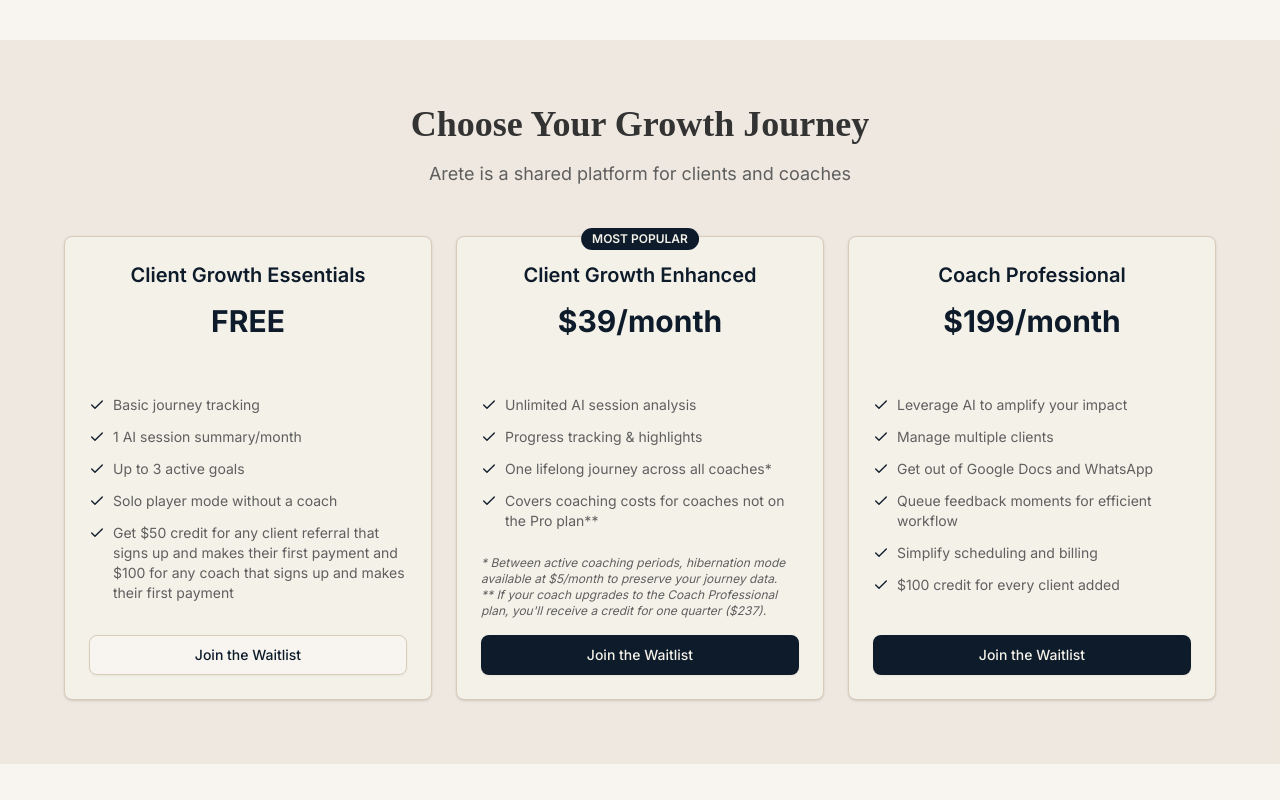
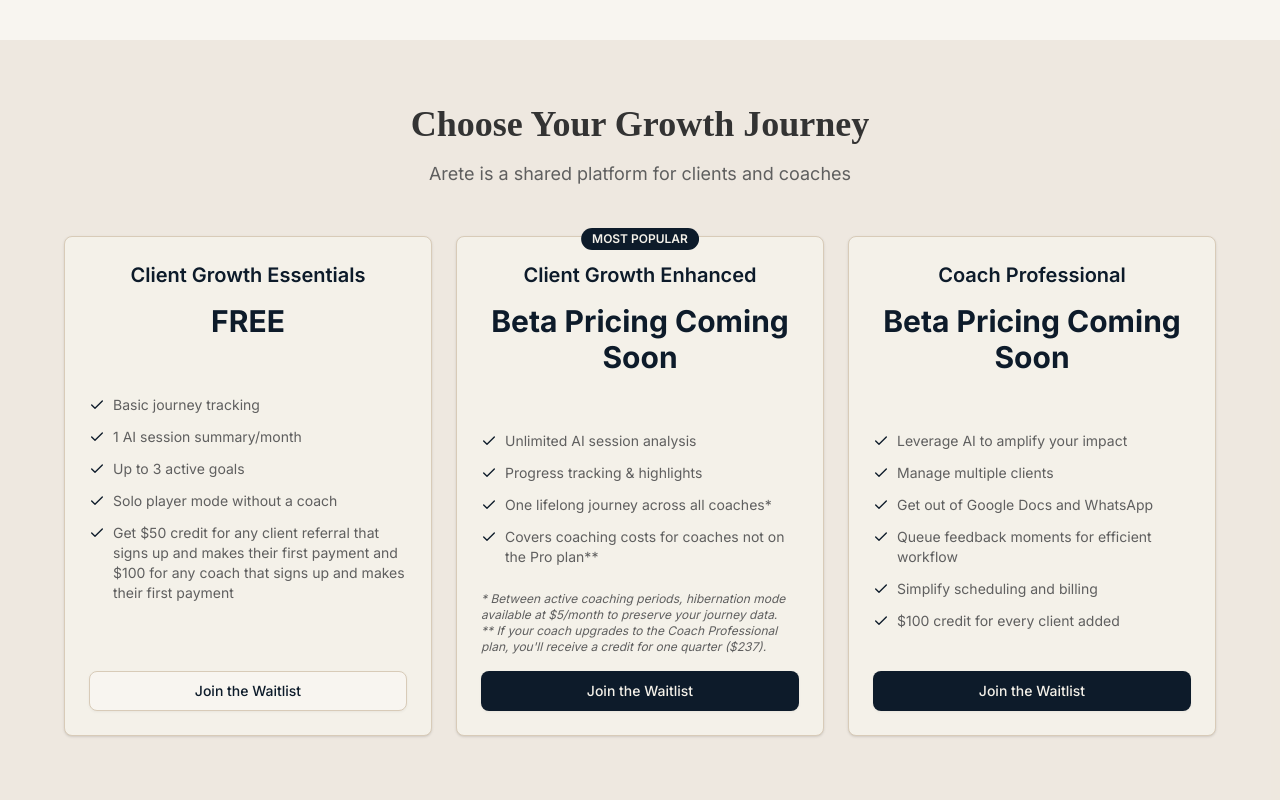
Before and after one commit to CassieCamp/arete3, a Next.js app in the folder frontend/: page / in a window 1280 px wide. Shown: the part 3428-4228 px from the top of the page. Before the commit the page ends 4192 px from the top, so only its background shows below. Built offline with nearby package versions, Linux system fonts and the light colour scheme; no server answers.

Commit message:
Update homepage pricing: Replace /month and /month with 'Beta Pricing Coming Soon'

```diff
--- a/frontend/src/app/page.tsx
+++ b/frontend/src/app/page.tsx
@@ -37,7 +37,7 @@
     {
       id: "client-solo",
       name: "Client Growth Enhanced",
-      price: "$39/month",
+      price: "Beta Pricing Coming Soon",
       popular: true,
       features: [
         "Unlimited AI session analysis",
@@ -52,7 +52,7 @@
     {
       id: "coach-professional",
       name: "Coach Professional",
-      price: "$199/month",
+      price: "Beta Pricing Coming Soon",
       popular: false,
       features: [
         "Leverage AI to amplify your impact",
```
